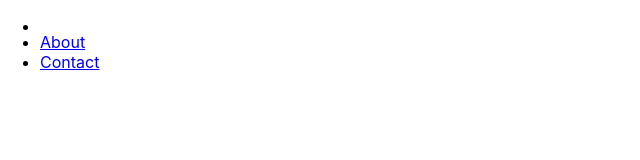
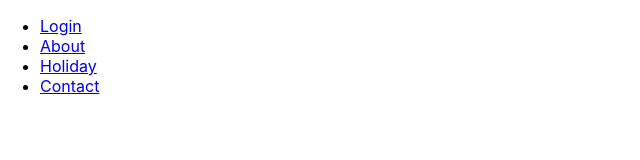
Before and after one commit to fluffibirb/skillcity, a React (Create React App) app: page / in a window 1280 px wide. Shown: the top 160 px of the page, without its empty margins (0-640 px from the left). Built offline with nearby package versions, Linux system fonts and the light colour scheme.

Commit message:
fixed routes

```diff
--- a/src/App.js
+++ b/src/App.js
@@ -16,23 +16,24 @@ const App = () => {
           <ul>
             {/* Link components for navigation */}
             <li>
-              <Link to="/">
-                <Profile></Profile>
-              </Link>
+              <Link to="/login">Login</Link>
             </li>
             <li>
               <Link to="/about">About</Link>
+            </li>
+            <li>
+              <Link to="/holiday">Holiday</Link>
             </li>
             <li>
               <Link to="/contact">Contact</Link>
             </li>
           </ul>
         </nav>
-        {/* Routes */}
         <Routes>
-          <Route path="/" exact component={Profile} />
-          <Route path="/holiday" component={RequestHoliday} />
-          <Route path="/log" component={HolidayNotification} />
+          <Route path="/" element={<Profile />} />
+          <Route path="/login" element={<Login />} />
+          <Route path="/holiday" element={<RequestHoliday />} />
+          <Route path="/log" element={<HolidayNotification />} />
         </Routes>
       </div>
     </Router>
```
